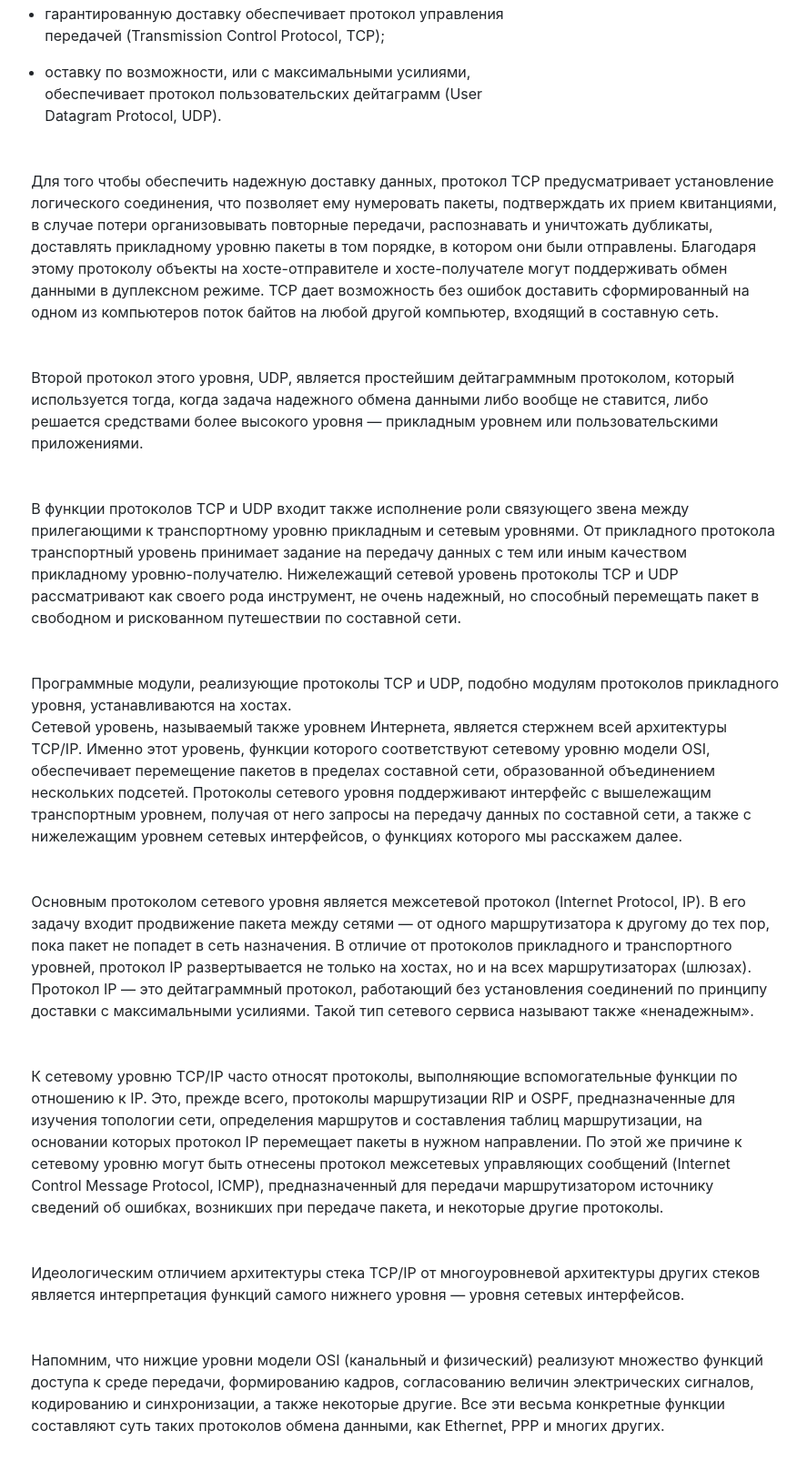
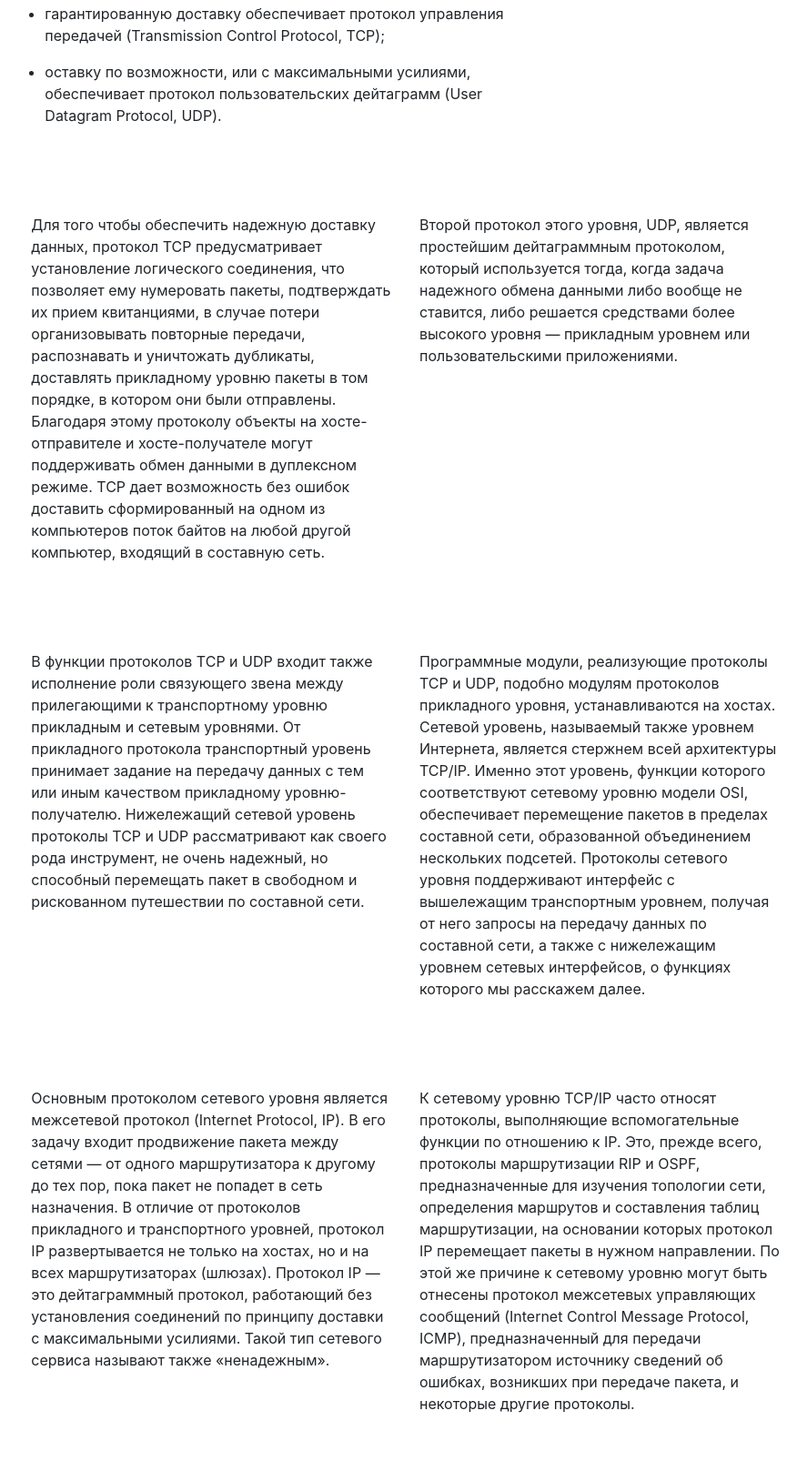
Before and after one commit to DianaSuslova/web-6, a plain HTML site: page index.html in a window 1280 px wide. Shown: the part 831-2437 px from the top of the page at 91% size, without its empty margins (194-1081 px from the left). Drawn offline with nearby package versions, Linux system fonts and the light colour scheme.

Commit message:
исправила

```diff
--- a/index.html
+++ b/index.html
@@ -137,13 +137,19 @@
       <li class="mb-3">гарантированную доставку обеспечивает протокол управления передачей (Transmission Control Protocol, TCP);</li>
       <li>оставку по возможности, или с максимальными усилиями, обеспечивает протокол пользовательских дейтаграмм (User Datagram Protocol, UDP).</li>
     </ul>
-    <p class="mt-5 mb-5">Для того чтобы обеспечить надежную доставку данных, протокол TCP предусматривает установление логического соединения, что позволяет ему нумеровать пакеты, подтверждать их прием квитанциями, в случае потери организовывать повторные передачи, распознавать и уничтожать дубликаты, доставлять прикладному уровню пакеты в том порядке, в котором они были отправлены. Благодаря этому протоколу объекты на хосте-отправителе и хосте-получателе могут поддерживать обмен данными в дуплексном режиме. TCP дает возможность без ошибок доставить сформированный на одном из компьютеров поток байтов на любой другой компьютер, входящий в составную сеть.</p>
-    <p class="mt-5 mb-5">Второй протокол этого уровня, UDP, является простейшим дейтаграммным протоколом, который используется тогда, когда задача надежного обмена данными либо вообще не ставится, либо решается средствами более высокого уровня — прикладным уровнем или пользовательскими приложениями.
-    </p>
-    <p class="mt-5 mb-5">В функции протоколов TCP и UDP входит также исполнение роли связующего звена между прилегающими к транспортному уровню прикладным и сетевым уровнями. От прикладного протокола транспортный уровень принимает задание на передачу данных с тем или иным качеством прикладному уровню-получателю. Нижележащий сетевой уровень протоколы TCP и UDP рассматривают как своего рода инструмент, не очень надежный, но способный перемещать пакет в свободном и рискованном путешествии по составной сети.</p>
-    <p class="mt-5 mb-5">Программные модули, реализующие протоколы TCP и UDP, подобно модулям протоколов прикладного уровня, устанавливаются на хостах. <br>Сетевой уровень, называемый также уровнем Интернета, является стержнем всей архитектуры TCP/IP. Именно этот уровень, функции которого соответствуют сетевому уровню модели OSI, обеспечивает перемещение пакетов в пределах составной сети, образованной объединением нескольких подсетей. Протоколы сетевого уровня поддерживают интерфейс с вышележащим транспортным уровнем, получая от него запросы на передачу данных по составной сети, а также с нижележащим уровнем сетевых интерфейсов, о функциях которого мы расскажем далее.</p>
-    <p class="mt-5 mb-5">Основным протоколом сетевого уровня является межсетевой протокол (Internet Protocol, IP). В его задачу входит продвижение пакета между сетями — от одного маршрутизатора к другому до тех пор, пока пакет не попадет в сеть назначения. В отличие от протоколов прикладного и транспортного уровней, протокол IP развертывается не только на хостах, но и на всех маршрутизаторах (шлюзах). Протокол IP — это дейтаграммный протокол, работающий без установления соединений по принципу доставки с максимальными усилиями. Такой тип сетевого сервиса называют также «ненадежным». </p>
-    <p class="mt-5 mb-5">К сетевому уровню TCP/IP часто относят протоколы, выполняющие вспомогательные функции по отношению к IP. Это, прежде всего, протоколы маршрутизации RIP и OSPF, предназначенные для изучения топологии сети, определения маршрутов и составления таблиц маршрутизации, на основании которых протокол IP перемещает пакеты в нужном направлении. По этой же причине к сетевому уровню могут быть отнесены протокол межсетевых управляющих сообщений (Internet Control Message Protocol, ICMP), предназначенный для передачи маршрутизатором источнику сведений об ошибках, возникших при передаче пакета, и некоторые другие протоколы.    </p>
+    <div class="row">
+      <p class="mt-5 mb-5 col-md-6">Для того чтобы обеспечить надежную доставку данных, протокол TCP предусматривает установление логического соединения, что позволяет ему нумеровать пакеты, подтверждать их прием квитанциями, в случае потери организовывать повторные передачи, распознавать и уничтожать дубликаты, доставлять прикладному уровню пакеты в том порядке, в котором они были отправлены. Благодаря этому протоколу объекты на хосте-отправителе и хосте-получателе могут поддерживать обмен данными в дуплексном режиме. TCP дает возможность без ошибок доставить сформированный на одном из компьютеров поток байтов на любой другой компьютер, входящий в составную сеть.</p>
+      <p class="mt-5 mb-5 col-md-6">Второй протокол этого уровня, UDP, является простейшим дейтаграммным протоколом, который используется тогда, когда задача надежного обмена данными либо вообще не ставится, либо решается средствами более высокого уровня — прикладным уровнем или пользовательскими приложениями.
+      </p>
+    </div>
+    <div class="row">
+      <p class="mt-5 mb-5 col-md-6">В функции протоколов TCP и UDP входит также исполнение роли связующего звена между прилегающими к транспортному уровню прикладным и сетевым уровнями. От прикладного протокола транспортный уровень принимает задание на передачу данных с тем или иным качеством прикладному уровню-получателю. Нижележащий сетевой уровень протоколы TCP и UDP рассматривают как своего рода инструмент, не очень надежный, но способный перемещать пакет в свободном и рискованном путешествии по составной сети.</p>
+      <p class="mt-5 mb-5 col-md-6">Программные модули, реализующие протоколы TCP и UDP, подобно модулям протоколов прикладного уровня, устанавливаются на хостах. <br>Сетевой уровень, называемый также уровнем Интернета, является стержнем всей архитектуры TCP/IP. Именно этот уровень, функции которого соответствуют сетевому уровню модели OSI, обеспечивает перемещение пакетов в пределах составной сети, образованной объединением нескольких подсетей. Протоколы сетевого уровня поддерживают интерфейс с вышележащим транспортным уровнем, получая от него запросы на передачу данных по составной сети, а также с нижележащим уровнем сетевых интерфейсов, о функциях которого мы расскажем далее.</p>
+    </div>
+    <div class="row">
+    <p class="mt-5 mb-5 col-md-6">Основным протоколом сетевого уровня является межсетевой протокол (Internet Protocol, IP). В его задачу входит продвижение пакета между сетями — от одного маршрутизатора к другому до тех пор, пока пакет не попадет в сеть назначения. В отличие от протоколов прикладного и транспортного уровней, протокол IP развертывается не только на хостах, но и на всех маршрутизаторах (шлюзах). Протокол IP — это дейтаграммный протокол, работающий без установления соединений по принципу доставки с максимальными усилиями. Такой тип сетевого сервиса называют также «ненадежным». </p>
+    <p class="mt-5 mb-5 col-md-6">К сетевому уровню TCP/IP часто относят протоколы, выполняющие вспомогательные функции по отношению к IP. Это, прежде всего, протоколы маршрутизации RIP и OSPF, предназначенные для изучения топологии сети, определения маршрутов и составления таблиц маршрутизации, на основании которых протокол IP перемещает пакеты в нужном направлении. По этой же причине к сетевому уровню могут быть отнесены протокол межсетевых управляющих сообщений (Internet Control Message Protocol, ICMP), предназначенный для передачи маршрутизатором источнику сведений об ошибках, возникших при передаче пакета, и некоторые другие протоколы.    </p>
+    </div>
     <p class="mt-5 mb-5">Идеологическим отличием архитектуры стека TCP/IP от многоуровневой архитектуры других стеков является интерпретация функций самого нижнего уровня — уровня сетевых интерфейсов.</p>
     <p class="mt-5 mb-5">Напомним, что нижцие уровни модели OSI (канальный и физический) реализуют множество функций доступа к среде передачи, формированию кадров, согласованию величин электрических сигналов, кодированию и синхронизации, а также некоторые другие. Все эти весьма конкретные функции составляют суть таких протоколов обмена данными, как Ethernet, РРР и многих других.</p>
     <p class="mt-5 mb-5">У нижнего уровня стека TCP/IP задача существенно проще — он отвечает только за организацию взаимодействия с подсетями разных технологий, входящими в составную сеть. TCP/IP рассматривает любую подсеть, входящую в составную сеть, как средство транспортировки пакетов между двумя соседними маршрутизаторами.</p>
```
